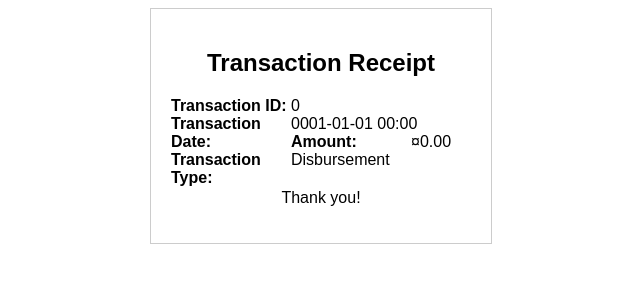
After one commit to priyeshdaspookulangara/swarna, an ASP.NET Core app: template GoldLoan.Web/Views/Loans/Receipt.cshtml in a window 1280 px wide. The commit adds this page. Shown: the top 300 px of the page, without its empty margins (319-959 px from the left). Run offline with ASP.NET Core 8, Linux system fonts and the light colour scheme; the template is opened without the code that fills it, so the values that code supplies are empty.

Commit message:
feat: Add receipt generation feature
- Adds the ability to generate a printable receipt for each transaction.
- A "Print Receipt" button is now available next to each transaction on the loan details page.
- A new, dedicated view has been created to render a clean, printable receipt.
- The `LoanDto` and `LoanService` have been updated to include transaction data.

```diff
--- a/GoldLoan.Application/DTOs/LoanDto.cs
+++ b/GoldLoan.Application/DTOs/LoanDto.cs
@@ -17,5 +17,6 @@ namespace GoldLoan.Application.DTOs
         public RepaymentType RepaymentType { get; set; }
         public List<CollateralItemDto> CollateralItems { get; set; } = new List<CollateralItemDto>();
         public List<RepaymentScheduleDto> RepaymentSchedules { get; set; } = new List<RepaymentScheduleDto>();
+        public List<TransactionDto> Transactions { get; set; } = new List<TransactionDto>();
     }
 }
--- a/GoldLoan.Application/Interfaces/ILoanRepository.cs
+++ b/GoldLoan.Application/Interfaces/ILoanRepository.cs
@@ -12,5 +12,6 @@ namespace GoldLoan.Application.Interfaces
         Task UpdateAsync(Loan entity);
         Task DeleteAsync(Loan entity);
         Task<IReadOnlyList<Loan>> GetLoansByClientIdAsync(int clientId);
+        Task<Transaction?> GetTransactionByIdAsync(int id);
     }
 }
--- a/GoldLoan.Application/Interfaces/ILoanService.cs
+++ b/GoldLoan.Application/Interfaces/ILoanService.cs
@@ -9,6 +9,7 @@ namespace GoldLoan.Application.Interfaces
         Task<LoanDto?> GetLoanByIdAsync(int id);
         Task<IReadOnlyList<LoanDto>> GetLoansForClientAsync(int clientId);
         Task<LoanDto> CreateLoanAsync(LoanDto loanDto);
+        Task<TransactionDto?> GetTransactionByIdAsync(int id);
         // Other methods like Update/Delete can be added later if needed
     }
 }
--- a/GoldLoan.Infrastructure/Repositories/LoanRepository.cs
+++ b/GoldLoan.Infrastructure/Repositories/LoanRepository.cs
@@ -24,6 +24,7 @@ namespace GoldLoan.Infrastructure.Repositories
                 .Include(l => l.Client)
                 .Include(l => l.CollateralItems)
                 .Include(l => l.RepaymentSchedules)
+                .Include(l => l.Transactions)
                 .FirstOrDefaultAsync(l => l.Id == id);
         }
 
@@ -60,5 +61,10 @@ namespace GoldLoan.Infrastructure.Repositories
             _context.Loans.Remove(entity);
             await _context.SaveChangesAsync();
         }
+
+        public async Task<Transaction?> GetTransactionByIdAsync(int id)
+        {
+            return await _context.Transactions.FindAsync(id);
+        }
     }
 }
--- /dev/null
+++ b/GoldLoan.Web/Views/Loans/Receipt.cshtml
@@ -0,0 +1,47 @@
+@model GoldLoan.Application.DTOs.TransactionDto
+
+@{
+    Layout = null; // This view has no layout
+}
+
+<!DOCTYPE html>
+<html>
+<head>
+    <title>Transaction Receipt</title>
+    <style>
+        body { font-family: Arial, sans-serif; }
+        .receipt-container { width: 300px; margin: 0 auto; border: 1px solid #ccc; padding: 20px; }
+        .header { text-align: center; margin-bottom: 20px; }
+        .details { margin-bottom: 20px; }
+        .details dt { float: left; width: 120px; font-weight: bold; }
+        .details dd { margin-left: 120px; }
+    </style>
+</head>
+<body onload="window.print();">
+
+    <div class="receipt-container">
+        <div class="header">
+            <h2>Transaction Receipt</h2>
+        </div>
+        <div class="details">
+            <dl>
+                <dt>Transaction ID:</dt>
+                <dd>@Model.Id</dd>
+
+                <dt>Transaction Date:</dt>
+                <dd>@Model.TransactionDate.ToString("yyyy-MM-dd HH:mm")</dd>
+
+                <dt>Amount:</dt>
+                <dd>@Model.Amount.ToString("C")</dd>
+
+                <dt>Transaction Type:</dt>
+                <dd>@Model.Type</dd>
+            </dl>
+        </div>
+        <div class="footer" style="text-align: center;">
+            <p>Thank you!</p>
+        </div>
+    </div>
+
+</body>
+</html>
```
Also changed, not shown: GoldLoan.Application/DTOs/TransactionDto.cs (added, +13 -0 lines), GoldLoan.Application/Services/LoanService.cs (+21 -0 lines), GoldLoan.Web/Controllers/LoansController.cs (+11 -0 lines), GoldLoan.Web/Views/Loans/Details.cshtml (+31 -0 lines), GoldLoan.Infrastructure/goldloan.db (deleted).
